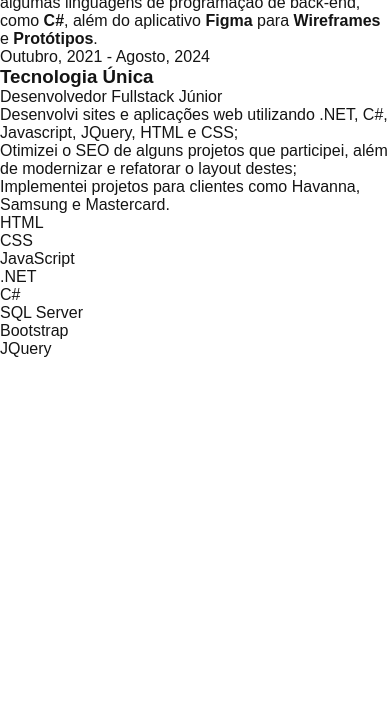
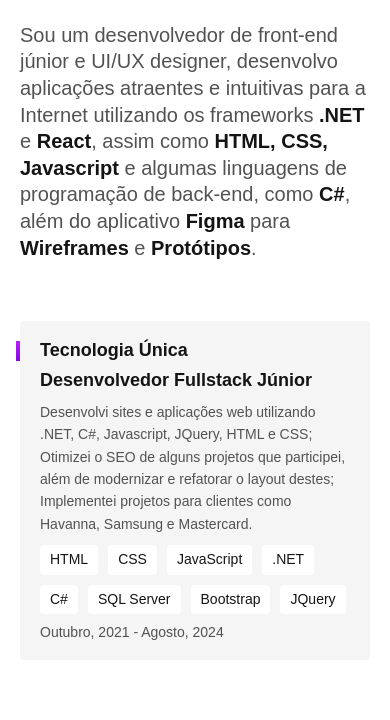
Before and after one commit to Gbrlbrgm/Portfolio, a plain HTML site: page index.html in a window 390 px wide. Shown: the part 605-1325 px from the top of the page. Before the commit the page ends 963 px from the top, so only its background shows below. Drawn offline with Linux system fonts and the light colour scheme.

Commit message:
Estilização Experiências

```diff
--- /dev/null
+++ b/css/experiencia.css
@@ -0,0 +1,98 @@
+.experiencia .subtitulo {
+    color: #e0e0e0;
+}
+
+.experiencia-texto {
+    font-size: 1.5rem;
+    line-height: 1.33;
+    max-width: 50ch;
+    margin-bottom: 60px;
+    color: #525252;
+}
+
+.experiencia-texto strong{
+    color: #141414;
+}
+
+.empresa {
+    display: grid;
+    grid-template-columns: 1fr 1fr;
+    padding: 20px;
+    background: #f5f5f5;
+    margin-bottom: 20px;
+    border-radius: 4px;
+    position: relative;
+    gap: 10px 20px;
+}
+
+.empresa::before {
+    content: "";
+    display: block;
+    width: 4px;
+    height: 20px;
+    background: linear-gradient(#b620f8, #800add);
+    position: absolute;
+    top: 20px;
+    left: -4px;
+}
+
+.empresa-ano {
+    position: absolute;
+    left: -70px;
+    top: 20px;
+    color: #525252;
+    font-size: 0.875rem;
+    width: 8ch;
+}
+
+.empresa-titulo {
+    font-size: 1.125rem;
+    line-height: 1.1;
+    font-weight: bold;
+}
+
+.empresa-texto {
+    font-size: 0.875rem;
+    line-height: 1.4rem;
+    color: #525252;
+}
+
+.empresa-habilidades {
+    display: flex;
+    flex-wrap: wrap;
+    gap: 10px;
+    align-content: start;
+}
+
+.empresa-habilidades li{
+    font-size: 0.875rem;
+    line-height: 1.4;
+    border-radius: 4px;
+    background: #ffffff;
+    padding: 5px 10px;
+}
+
+@media (max-width: 800px){
+    .experiencia {
+        grid-template-columns: 1fr;
+        gap: 40px;
+    }
+    .experiencia .subtitulo {
+        color: #141414;
+    }
+    .experiencia-texto{
+        font-size: 1.25rem;
+    }
+    .empresa-ano{
+        position: initial;
+        order: 1;
+        width: initial;
+        text-align: left;
+    }
+}
+
+@media (max-width: 400px){
+    .empresa {
+        grid-template-columns: 1fr;
+    }
+}
--- a/css/global.css
+++ b/css/global.css
@@ -21,3 +21,28 @@ img {
     max-width: 100%;
     display: block;
 }
+
+.container {
+    max-width: 1200px;
+    padding: 40px 20px;
+    margin: 0 auto;
+    display: grid;
+    grid-template-columns: 1fr 2fr;
+    gap: 100px;
+}
+
+.subtitulo {
+    font-size: 8rem;
+    line-height: 1;
+    text-transform: uppercase;
+    max-width: 4ch;
+    word-break: break-all;
+}
+
+@media (max-width: 800px){
+    .subtitulo {
+        font-size: 3rem;
+        text-transform: capitalize;
+        max-width: initial;
+    }
+}
--- a/css/intro.css
+++ b/css/intro.css
@@ -1,10 +1,4 @@
 .introducao {
-    max-width: 1200px;
-    padding: 40px 20px;
-    margin: 0 auto;
-    display: grid;
-    grid-template-columns: 1fr 2fr;
-    gap: 100px;
     align-items: center;
 }
 
--- a/css/style.css
+++ b/css/style.css
@@ -1,3 +1,4 @@
 @import "./global.css";
 @import "./header.css";
 @import "./intro.css";
+@import "./experiencia.css";
--- a/index.html
+++ b/index.html
@@ -17,14 +17,14 @@
             </ul>
         </nav>
     </header>
-    <main class="introducao">
+    <main class="container introducao">
         <img src="./assets/img/profilep.png">
         <div>
             <h1>Desenvolvedor <br> Front End & <br> UX/UI Designer</h1>
             <p>Localizado em Mogi das Cruzes - SP</p>
         </div>
     </main>
-    <section class="experiencia" id="experiencia" aria-label="Experiência">
+    <section class="container experiencia" id="experiencia" aria-label="Experiência">
         <h2 class="subtitulo">Experiência</h2>
         <div>
             <p class="experiencia-texto">Sou um desenvolvedor de front-end júnior e UI/UX designer,
@@ -33,15 +33,15 @@
             <strong>HTML, CSS, Javascript</strong> e algumas
             linguagens de programação de back-end, como <strong>C#</strong>, além do aplicativo
             <strong>Figma</strong> para <strong>Wireframes</strong> e <strong>Protótipos</strong>. </p>
-        </div>
             <div class="empresa">
                 <span class="empresa-ano">Outubro, 2021 - Agosto, 2024</span>
                 <h3 class="empresa-titulo">Tecnologia Única</h3>
-            <span class-="empresa-titulo">Desenvolvedor Fullstack Júnior</span>
-            <p class="empresa-texto">Desenvolvi sites e aplicações web utilizando .NET, C#, Javascript, JQuery, HTML e CSS;</p>
-            <p class="empresa-texto">Otimizei o SEO de alguns projetos que participei, além de modernizar e refatorar o layout destes;</p>
-            <p class="empresa-texto">Implementei projetos para clientes como Havanna, Samsung e Mastercard.</p>
-            <ul class-="empresa-habilidades">
+                <span class="empresa-titulo">Desenvolvedor Fullstack Júnior</span>
+                <p class="empresa-texto">Desenvolvi sites e aplicações web utilizando .NET, C#, Javascript, JQuery, HTML e CSS;
+                <br>Otimizei o SEO de alguns projetos que participei, além de modernizar e refatorar o layout destes;
+                <br>Implementei projetos para clientes como Havanna, Samsung e Mastercard.
+                </p>
+                <ul class="empresa-habilidades">
                     <li>HTML</li>
                     <li>CSS</li>
                     <li>JavaScript</li>
@@ -52,6 +52,7 @@
                     <li>JQuery</li>
                 </ul>
             </div>
+        </div>
     </section>
 </body>
 </html>
```
Also changed, not shown: css/index.html (added, +80 -0 lines). Lines whose indentation alone changed are shown as unchanged.
